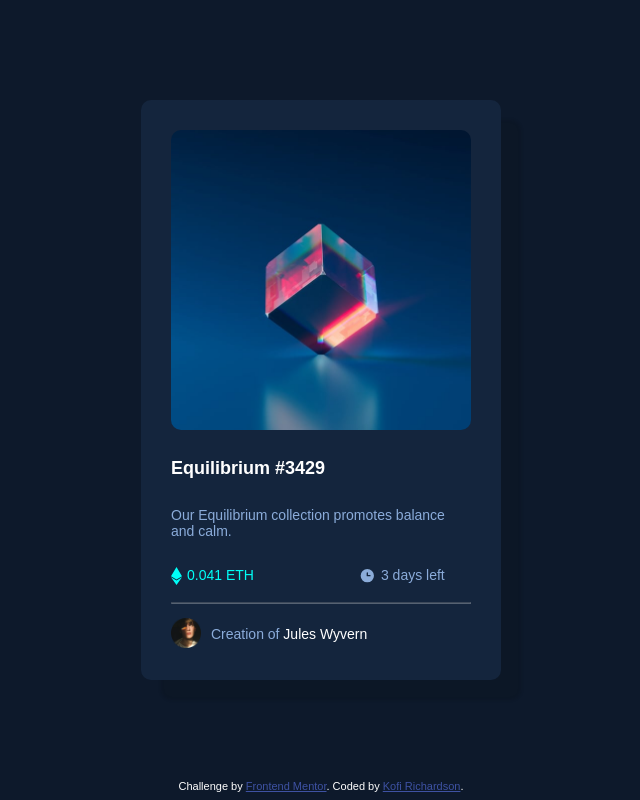
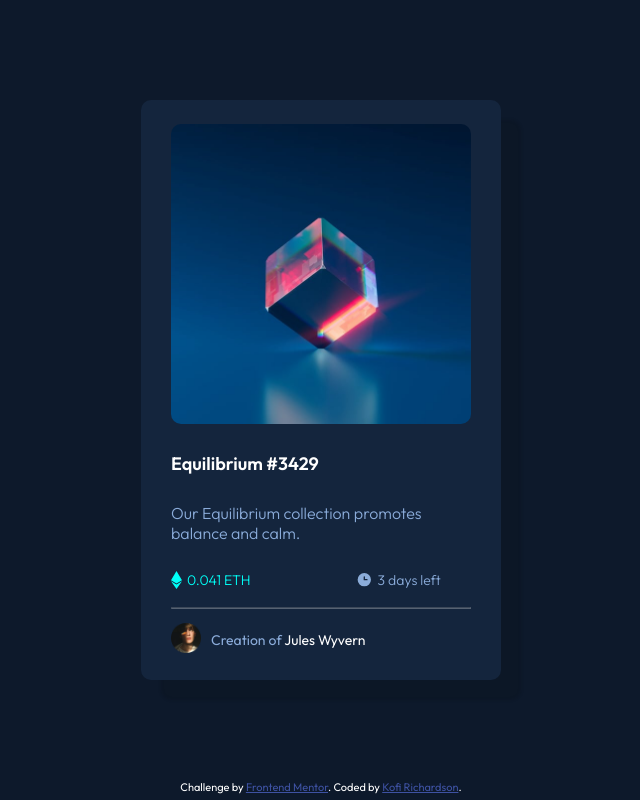
Before and after one commit to Kofi-Richardson/NFT-Preview-Card, a plain HTML site: page index.html in a window 1280 px wide. Shown: the whole page, without its empty margins (319-959 px from the left). Drawn offline with Linux system fonts and the light colour scheme.

Commit message:
updated the font family

```diff
--- a/style.css
+++ b/style.css
@@ -1,3 +1,7 @@
+
+@import url('https://fonts.googleapis.com/css2?family=Outfit:wght@300;400;600&display=swap');
+
+
 *{
     margin: 0px;
     padding: 0px;
@@ -5,7 +9,6 @@
 
 }
 
-@import url('https://fonts.googleapis.com/css2?family=Outfit:wght@300;400;600&display=swap');
 
 body{
     font-family: 'Outfit',sans-serif;
@@ -24,7 +27,8 @@ ul{
 }
 
 p{
-    font-size: 14px;
+    font-size: 16px;
+    font-weight: 300;
 }
 
 hr{
```
